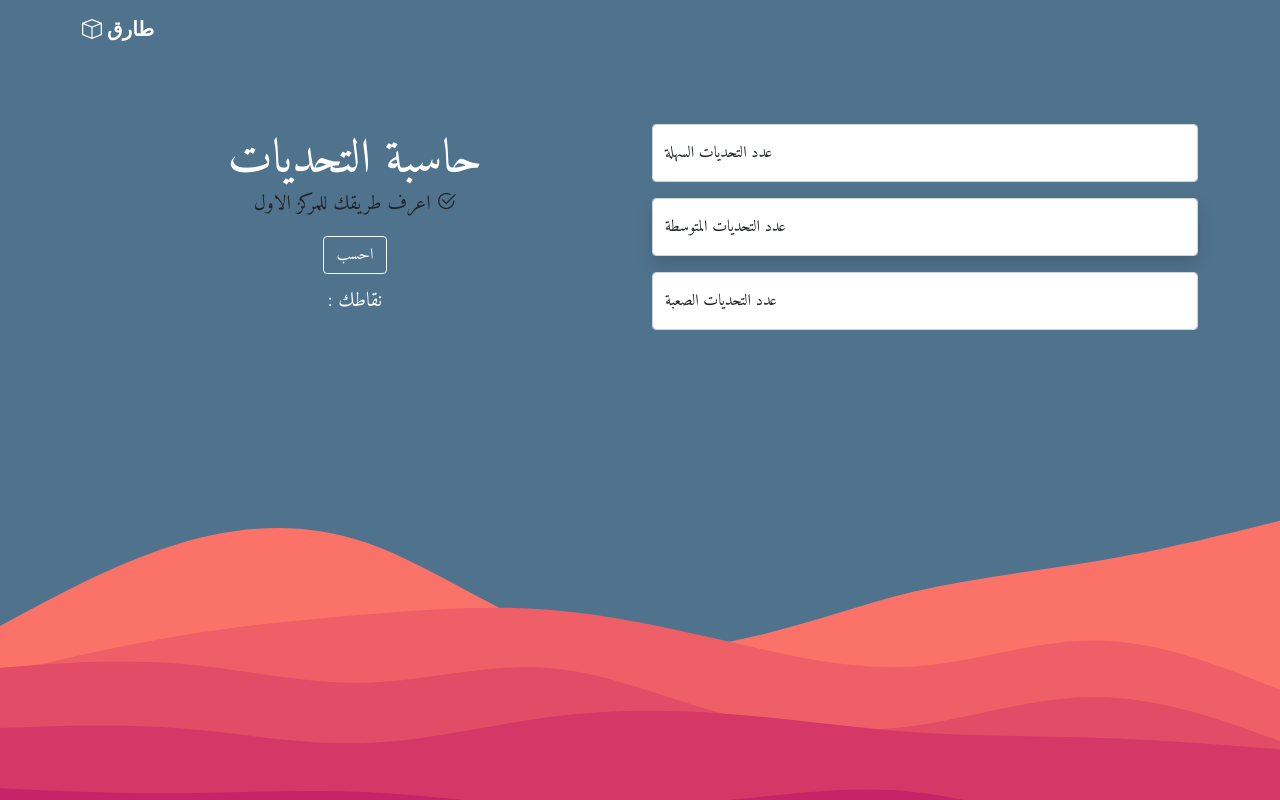
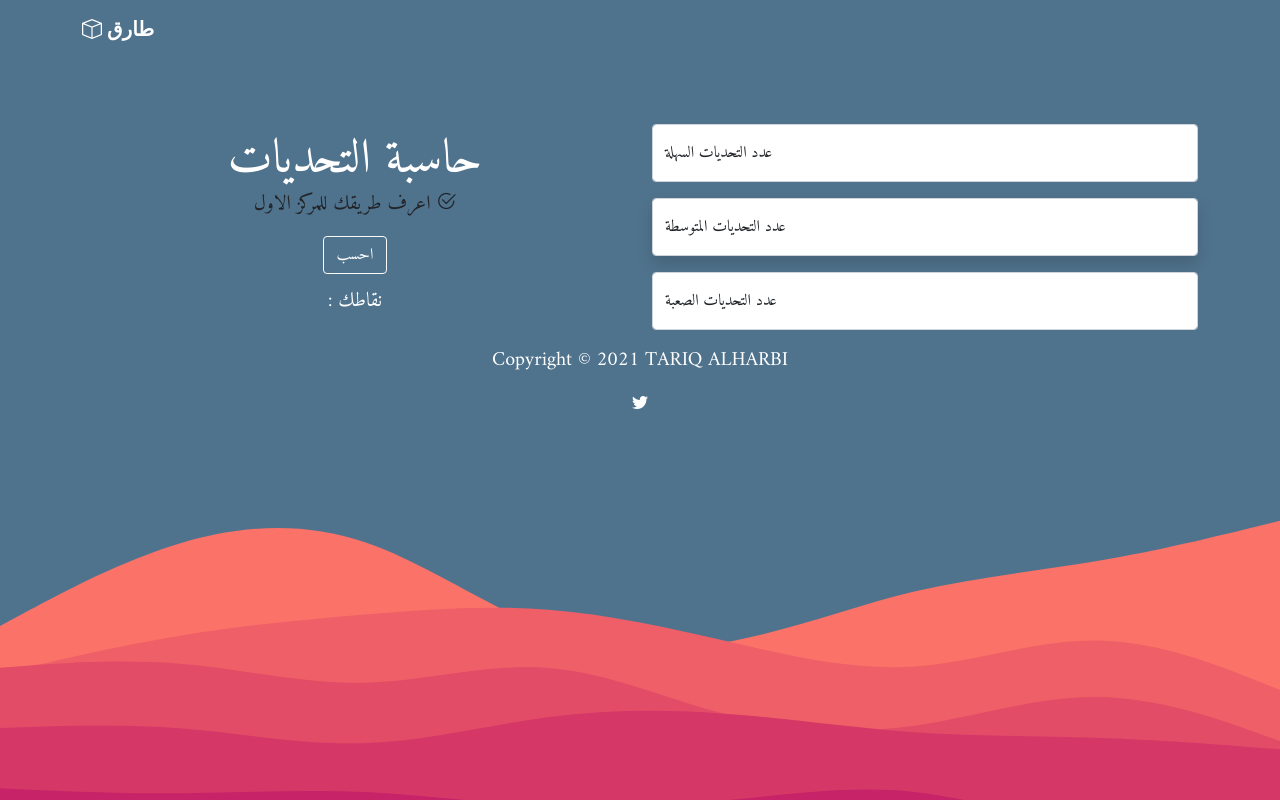
Before and after one commit to Rescco/CoderHubCalculator--, a plain HTML site: page index.html in a window 1280 px wide. Drawn offline with nearby package versions, Linux system fonts and the light colour scheme.

Commit message:
Update index.html

```diff
--- a/index.html
+++ b/index.html
@@ -65,7 +65,15 @@
             </div>
         </div>
     </section>
+ <footer class="  text-white text-center">
+        <div class="container">
+            <p class="lead">
+                Copyright &copy; 2021 TARIQ ALHARBI
+            </p>
+                <a  target="_blank" href="https://twitter.com/Jsys_"><i id="twitterIcon" class="bi bi-twitter text-white   "></i></a>
 
+        </div>
+    </footer>
     <script>
         function sum() {
             let a = document.getElementById("floatingInputValue1").value;
```
